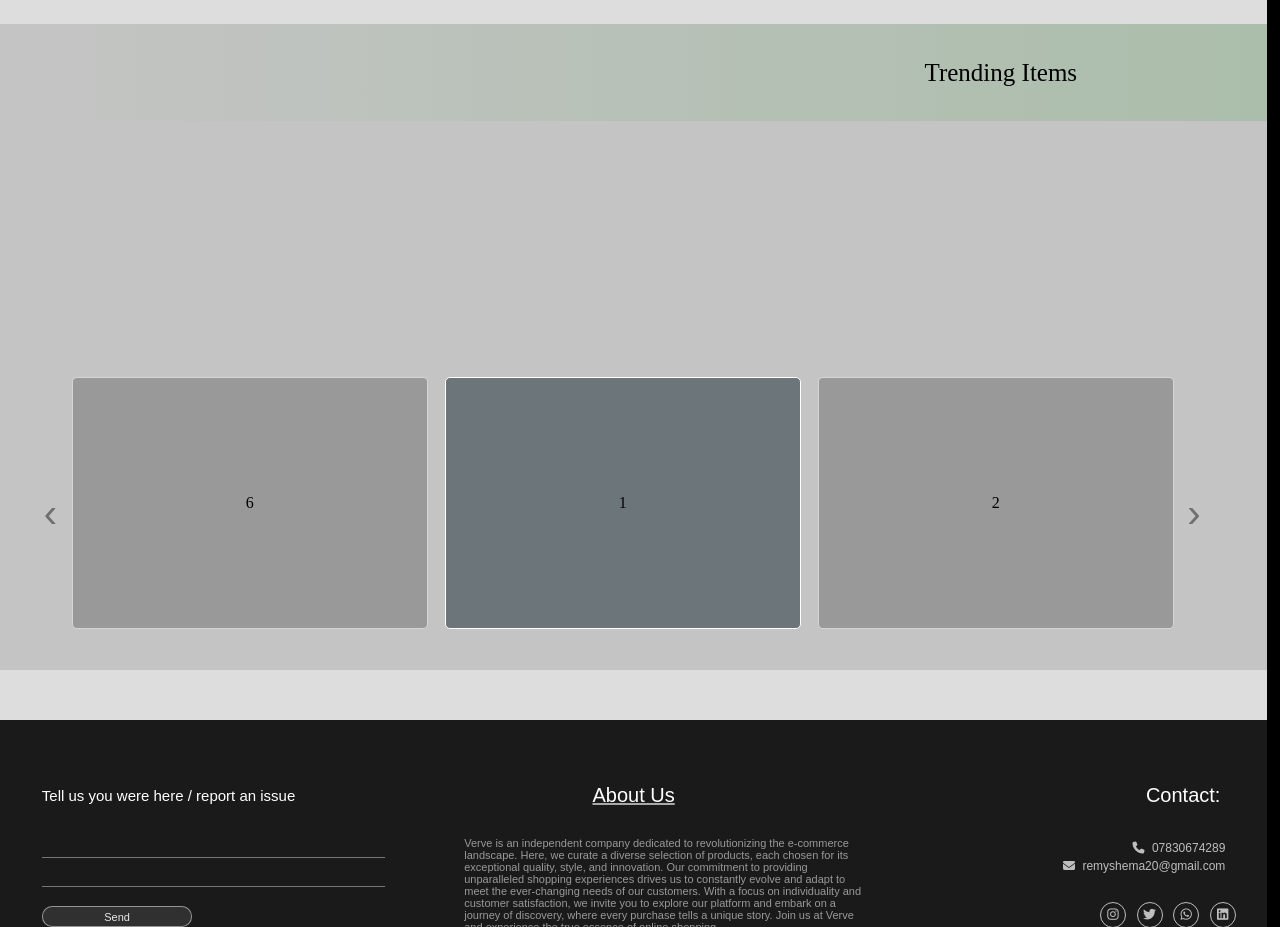
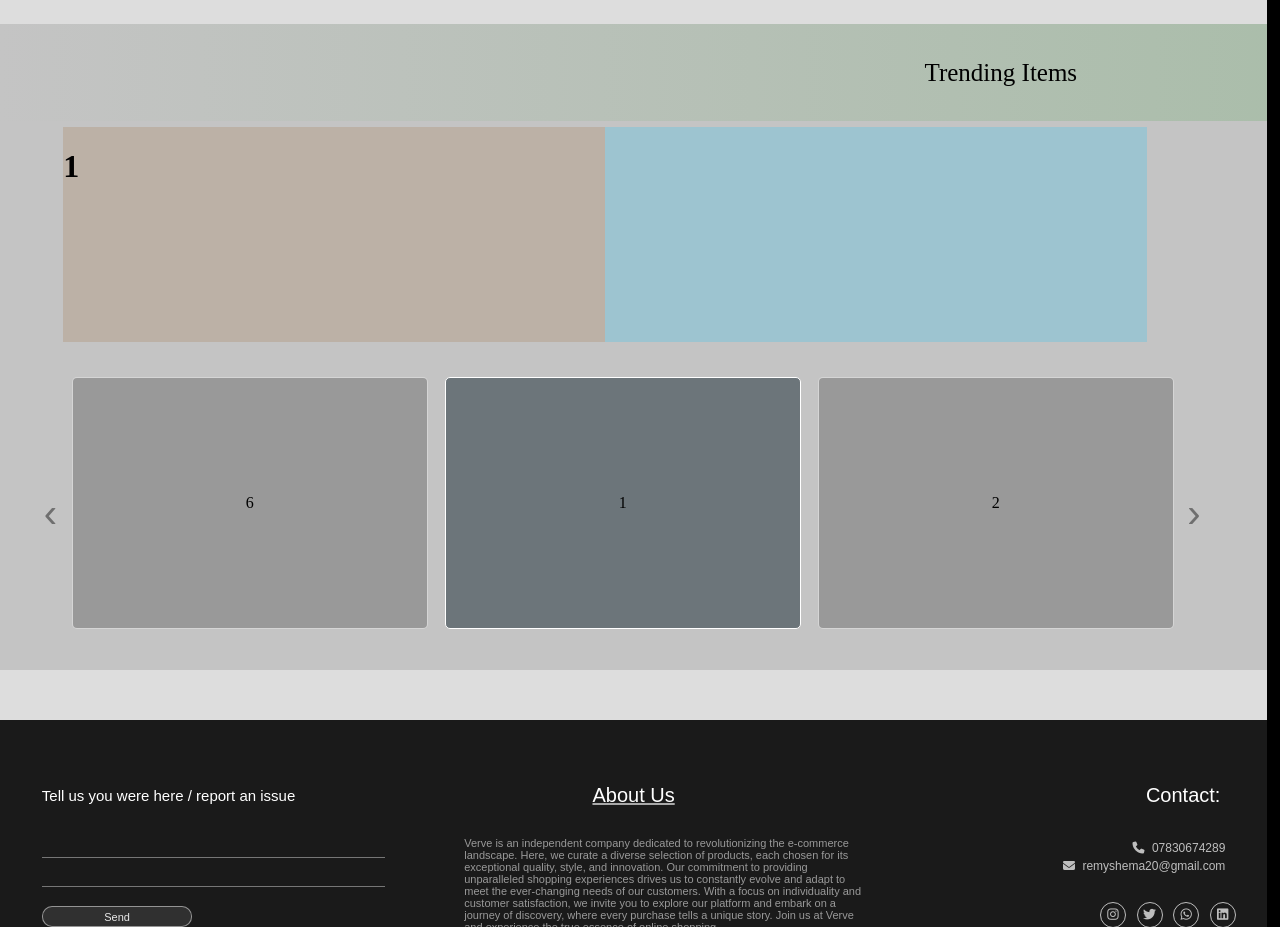
Before and after one commit to Shemaremy/React-Shopping-website, a React (Vite) app in the folder Shopping Website/: page / in a window 1280 px wide. Shown: the part 2960-3887 px from the top of the page. Built offline with nearby package versions, Linux system fonts and the light colour scheme; a web font is replaced by a local one.

Commit message:
commit 007

```diff
--- a/Shopping Website/src/Components/Main.css
+++ b/Shopping Website/src/Components/Main.css
@@ -408,81 +408,3 @@
       border-width: 0px;
       border-radius: 10px;
   }
-
-  .Upper_trending_part {
-      height: 40%;
-      width: 95%;
-  }
-
-  .Lower_trending_part {
-      height: 60%;
-      width: 98%;
-      display: flex;
-      flex-direction: row;
-      justify-content: space-around;
-      align-items: center;
-  }
-
-
-
-
-  .slider-container-2 {
-      width: 100%;
-      height: 100%;
-      margin: 0 auto;
-      cursor: grab;
-      border-radius: 10px;
-      align-content: center;
-  }
-
-  .card-2 {
-      height: 250px;
-      width: 95%;
-      background-color: rgb(153, 153, 153);
-      border-style: solid;
-      border-width: 1px;
-      border-color: rgba(255, 255, 255, 0.589);
-      border-radius: 5px;
-      display: flex;
-      justify-content: center;
-      align-items: center;
-      margin: 0 auto;
-      transition: background-color 0.7s ease-in-out, height 0.4s ease-in-out, width 0.4s ease-in-out;
-      overflow: hidden;
-  }
-
-
-  .slick-current .card-2 {
-      background-color: rgb(108, 117, 122);
-      filter: blur(0px);
-      border-style: solid;
-      border-width: 1px;
-      border-color: rgb(255, 255, 255);
-  }
-
-
-
-
-
-  .slick-next {
-      right: -23px !important;
-      color: black !important;
-  }
-
-  .slick-prev {
-      left: -23px !important;
-  }
-
-  .slick-prev:before, .slick-next:before {
-      color: rgba(0, 0, 0, 0.575) !important;
-      font-family: sans-serif !important;
-      font-size: 40px !important;
-  }
-
-  .slick-prev:before {
-      content: '\2039' !important;
-  }
-
-  .slick-next:before {
-      content: '\203A' !important; /* Unicode for right-pointing single angle quotation mark */
-  }
--- /dev/null
+++ b/Shopping Website/src/Components/TrendCards.css
@@ -0,0 +1,109 @@
+.Upper_trending_part {
+    height: 40%;
+    width: 95%;
+    display: flex;
+    flex-direction: row;
+    justify-content: center;
+    align-items: center;
+}
+
+
+.trend-item {
+    height: 100%;
+    width: 50%;
+    background-color: rgba(146, 89, 24, 0.178);
+}
+
+
+.nbr {
+    animation: fade 0.5s ease-in-out; /* Smooth fade animation */
+}
+
+@keyframes fade {
+    0% { opacity: 0; }
+    100% { opacity: 1; }
+}
+
+
+
+
+.trend-item-info {
+    height: 100%;
+    width: 50%;
+    background-color: rgba(0, 195, 255, 0.199);
+}
+
+
+
+.Lower_trending_part {
+    height: 60%;
+    width: 98%;
+    display: flex;
+    flex-direction: row;
+    justify-content: space-around;
+    align-items: center;
+}
+
+
+
+
+.slider-container-2 {
+    width: 100%;
+    height: 100%;
+    margin: 0 auto;
+    cursor: grab;
+    border-radius: 10px;
+    align-content: center;
+}
+
+.card-2 {
+    height: 250px;
+    width: 95%;
+    background-color: rgb(153, 153, 153);
+    border-style: solid;
+    border-width: 1px;
+    border-color: rgba(255, 255, 255, 0.589);
+    border-radius: 5px;
+    display: flex;
+    justify-content: center;
+    align-items: center;
+    margin: 0 auto;
+    transition: background-color 0.7s ease-in-out, height 0.4s ease-in-out, width 0.4s ease-in-out;
+    overflow: hidden;
+}
+
+
+.slick-current .card-2 {
+    background-color: rgb(108, 117, 122);
+    filter: blur(0px);
+    border-style: solid;
+    border-width: 1px;
+    border-color: rgb(255, 255, 255);
+}
+
+
+
+
+
+.slick-next {
+    right: -23px !important;
+    color: black !important;
+}
+
+.slick-prev {
+    left: -23px !important;
+}
+
+.slick-prev:before, .slick-next:before {
+    color: rgba(0, 0, 0, 0.575) !important;
+    font-family: sans-serif !important;
+    font-size: 40px !important;
+}
+
+.slick-prev:before {
+    content: '\2039' !important;
+}
+
+.slick-next:before {
+    content: '\203A' !important; /* Unicode for right-pointing single angle quotation mark */
+}
--- a/Shopping Website/src/Components/TrendCards.jsx
+++ b/Shopping Website/src/Components/TrendCards.jsx
@@ -1,11 +1,14 @@
-import React from "react";
-import './Main.css';
+import React, {useState} from "react";
+import './TrendCards.css';
 import Slider from "react-slick";
 import "slick-carousel/slick/slick.css";
 import "slick-carousel/slick/slick-theme.css";
 
 
 const TrendCards = () => {
+
+    const [activeIndex, setActiveIndex] = useState(0);
+
 
     const settings = {
         dots: false,
@@ -14,14 +17,20 @@ const TrendCards = () => {
         infinite: true,
         centerPadding: "0px",
         slidesToShow: 3,
-        speed: 500
+        speed: 500,
+        beforeChange: (current, next) => setActiveIndex(next)
       };
 
 
 
     return(
         <>
-            <div className="Upper_trending_part"></div>
+            <div className="Upper_trending_part">
+                <div className="trend-item">
+                    <h1 className="nbr">{activeIndex + 1}</h1>
+                </div>
+                <div className="trend-item-info"></div>
+            </div>
             <div className="Lower_trending_part">
                 <div className="slider-container-2">
                     <Slider {...settings}>
```
